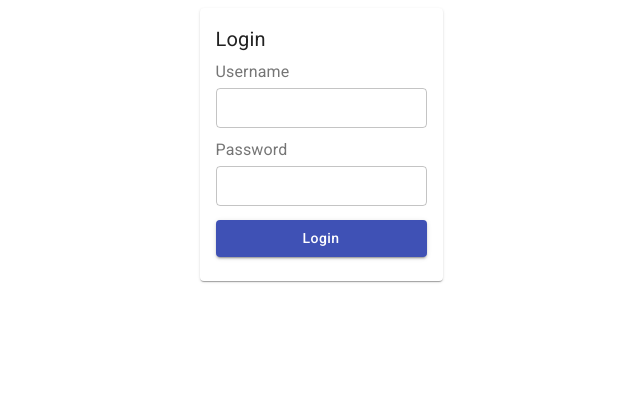
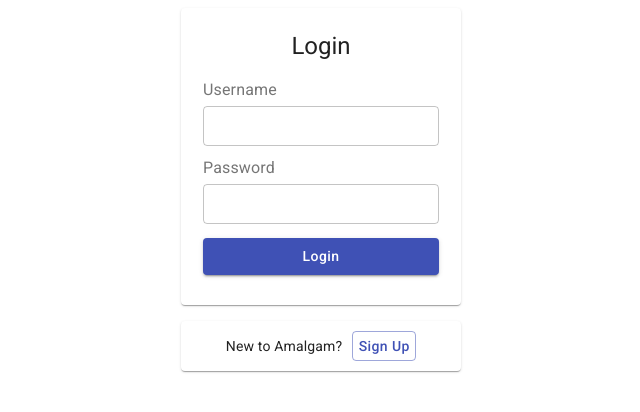
Before and after one commit to nt314p/Amalgam, a React (Create React App) app: page / in a window 1280 px wide. Shown: the top 412 px of the page, without its empty margins (319-959 px from the left). Built offline with nearby package versions, Linux system fonts and the light colour scheme.

Commit message:
Created InputField component to handle login and sign up fields

```diff
--- a/src/App.js
+++ b/src/App.js
@@ -11,7 +11,7 @@ const App = () => {
 
   return (
     <div>
-      <Login loggedIn={loggedIn} setToken={setToken} setLoggedIn={setLoggedIn} />
+      <Login signUp={false} loggedIn={loggedIn} setToken={setToken} setLoggedIn={setLoggedIn} />
     </div>
   )
 }
--- /dev/null
+++ b/src/components/InputField.js
@@ -0,0 +1,44 @@
+import React from 'react'
+
+import { useState } from 'react'
+import { TextField, InputLabel } from '@material-ui/core';
+
+const InputField = ({ name, value, type, validate }) => {
+
+    const [val, setValue] = useState(value);
+    const [isValid, setIsValid] = useState(true);
+    const [errorMessage, setErrorMessage] = useState("");
+
+    const handleUpdateValue = (e) => {
+        const value = e.target.value;
+        setValue(value);
+        validate(value).then(message => {
+            if (message === undefined) message = "";
+            setErrorMessage(message);
+            setIsValid(message.length == 0);
+        });
+    };
+
+    return (
+        <div style={{ paddingTop: 10 }}>
+            <InputLabel>{name}</InputLabel>
+            <TextField
+                error={!isValid}
+                helperText={errorMessage}
+                fullWidth
+                type={type}
+                value={val}
+                onChange={handleUpdateValue}
+                variant="outlined" margin="dense" />
+        </div>
+    )
+}
+
+InputField.defaultProps = {
+    name: "",
+    value: "",
+    type: "text",
+    validate: () => ""
+}
+
+export default InputField
--- a/src/components/Login.js
+++ b/src/components/Login.js
@@ -3,12 +3,14 @@ import TextField from '@material-ui/core/TextField';
 import InputLabel from '@material-ui/core/InputLabel';
 import Container from '@material-ui/core/Container'
 import green from '@material-ui/core/colors/green';
-import { makeStyles } from '@material-ui/core/styles';
+import { makeStyles } from '@material-ui/core';
 import { Card } from '@material-ui/core';
 import { CardContent } from '@material-ui/core';
 import { Typography } from '@material-ui/core';
 import { Button } from '@material-ui/core';
+import { Grid } from '@material-ui/core';
 import { useState, useEffect } from 'react'
+import InputField from './InputField';
 
 const useStyles = makeStyles((theme) => ({
     root: {
@@ -18,14 +20,53 @@ const useStyles = makeStyles((theme) => ({
     inputGroup: {
         paddingTop: 10,
     },
+    cardFullWidth: {
+        width: 280
+    },
+    cardContent: {
+        margin: 6
+    }
 }));
 
-const Login = ({ loggedIn, setToken, setLoggedIn }) => {
+const Login = ({ signUp, loggedIn, setToken, setLoggedIn }) => {
     const classes = useStyles();
 
     const [username, setUsername] = useState("");
     const [password, setPassword] = useState("");
+    const [signUpOption, setSignUpOption] = useState(signUp);
     const [loginMessage, setLoginMessage] = useState("");
+
+    const handleUpdateUsername = (e) => setUsername(e.target.value);
+    const handleUpdatePassword = (e) => setPassword(e.target.value);
+    const toggleSignUpOption = (value) => setSignUpOption(value);
+
+    const validateUsername = async (value) => {
+        if (value.length == 0) return "Username cannot be empty";
+        const unique = await checkUniqueUsername(value);
+        if (!unique) return "Username is already taken";
+    };
+
+    const validatePassword = async (value) => {
+        if (value.length == 0) return "Password cannot be empty";
+        if (value.length < 8) return "Password must be at least 8 characters long";
+        if (!value.match(/[a-z]/)) return "Password must contain at least one lowercase letter";
+        if (!value.match(/[A-Z]/)) return "Password must contain at least one uppercase letter";
+        if (!value.match(/[1-9]/)) return "Password must contain at least one number";
+        if (!value.match(/[$-/:-?{-~!"^_`\[\]]/)) return "Password must contain at least one symbol";
+    }
+
+    const checkUniqueUsername = async (username) => {
+        const res = await fetch('http://localhost:4000/checkUniqueUsername', {
+            method: 'POST',
+            headers: {
+                'Content-Type': 'application/json'
+            },
+            body: JSON.stringify({ username })
+        });
+
+        const data = await res.json();
+        return data.result;
+    }
 
     const login = async () => {
         const res = await fetch('http://localhost:4000/accounts/login', {
@@ -48,25 +89,22 @@ const Login = ({ loggedIn, setToken, setLoggedIn }) => {
     };
 
     return (
-        <div>
-            <Container maxWidth="sm" className={classes.root}>
-                <Card>
-                    <CardContent>
-                        <Typography color="textPrimary" style={{ fontSize: 20 }}>
+        <Container className={classes.root}>
+            <Grid
+                container
+                direction="column"
+                justify="center"
+                alignItems="center"
+            >
+                <Card className={classes.cardFullWidth}>
+                    <CardContent className={classes.cardContent}>
+                        <Typography color="textPrimary" variant="h5" align="center" style={{ marginBottom: 10 }}>
                             Login
                         </Typography>
-                        <div className={classes.inputGroup}>
-                            <InputLabel>Username</InputLabel>
-                            <TextField id="username-field" type="text" value={username}
-                                onChange={(e) => setUsername(e.target.value)}
-                                variant="outlined" margin="dense" />
-                        </div>
-                        <div className={classes.inputGroup}>
-                            <InputLabel>Password</InputLabel>
-                            <TextField id="password-field" type="password" value={password}
-                                onChange={(e) => setPassword(e.target.value)}
-                                variant="outlined" margin="dense" />
-                        </div>
+
+                        <InputField name="Username" />
+                        <InputField name="Password" type="password" />
+
                         <div className={classes.root} style={{ paddingTop: 10 }}>
                             <Button
                                 fullWidth
@@ -83,15 +121,27 @@ const Login = ({ loggedIn, setToken, setLoggedIn }) => {
                         </div>
                         {loginMessage === "" ? <></> :
                             (<Typography
+                                variant="body2"
                                 color={(loggedIn ? "primary" : "error")}
-                                style={{ fontSize: 14, paddingTop: 10 }}>
+                                style={{ paddingTop: 10 }}>
                                 {loginMessage}
                             </Typography>)
                         }
                     </CardContent>
                 </Card>
-            </Container>
-        </div>
+                <Card className={classes.cardFullWidth} style={{ marginTop: 16 }}>
+                    <CardContent className={classes.cardContent} style={{ padding: 4 }}>
+                        <Grid container direction="row" justify="center" alignItems="center">
+                            <Typography variant="body2" display="inline"
+                            >
+                                New to Amalgam?
+                                </Typography>
+                            <Button style={{ marginLeft: 10, display: "inline", textTransform: "capitalize", padding: 2 }} variant="outlined" color="primary">Sign up</Button>
+                        </Grid>
+                    </CardContent>
+                </Card>
+            </Grid>
+        </Container>
     )
 }
 
```
